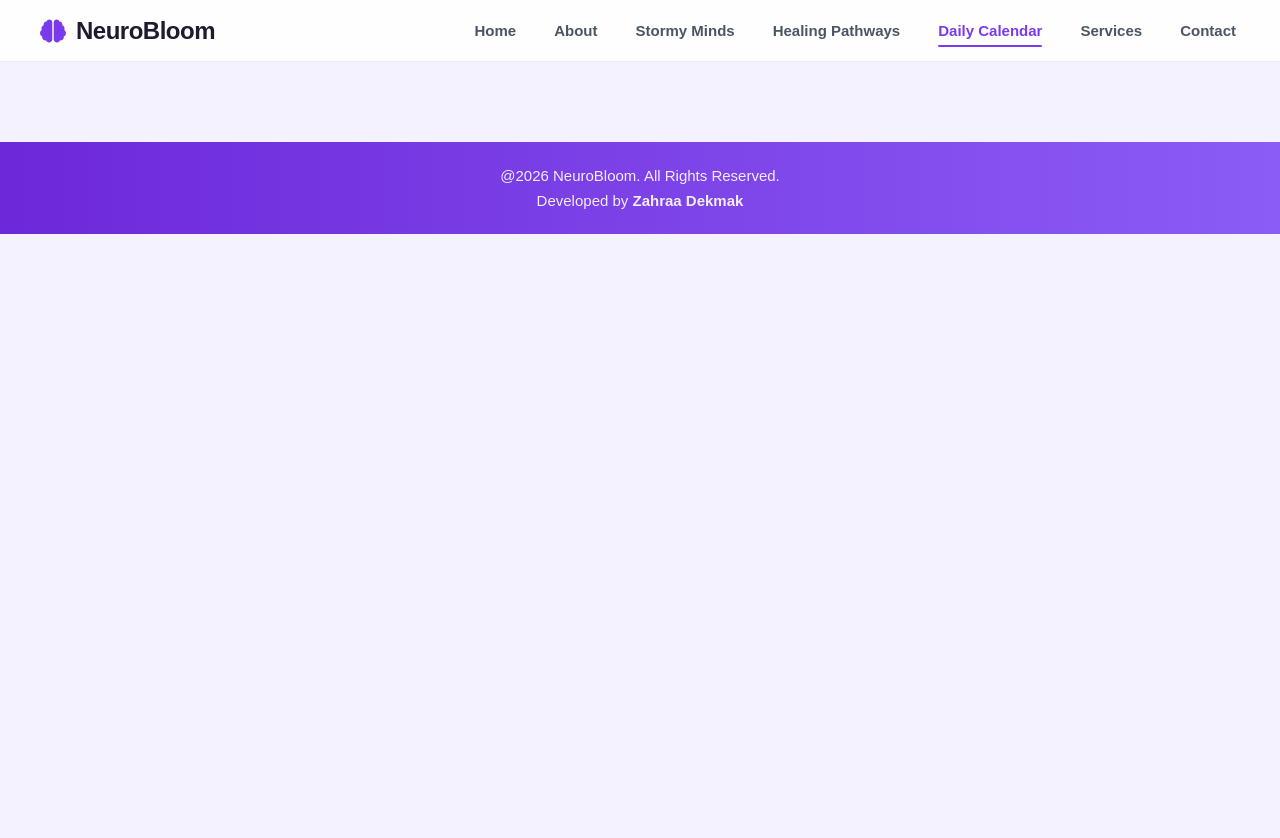
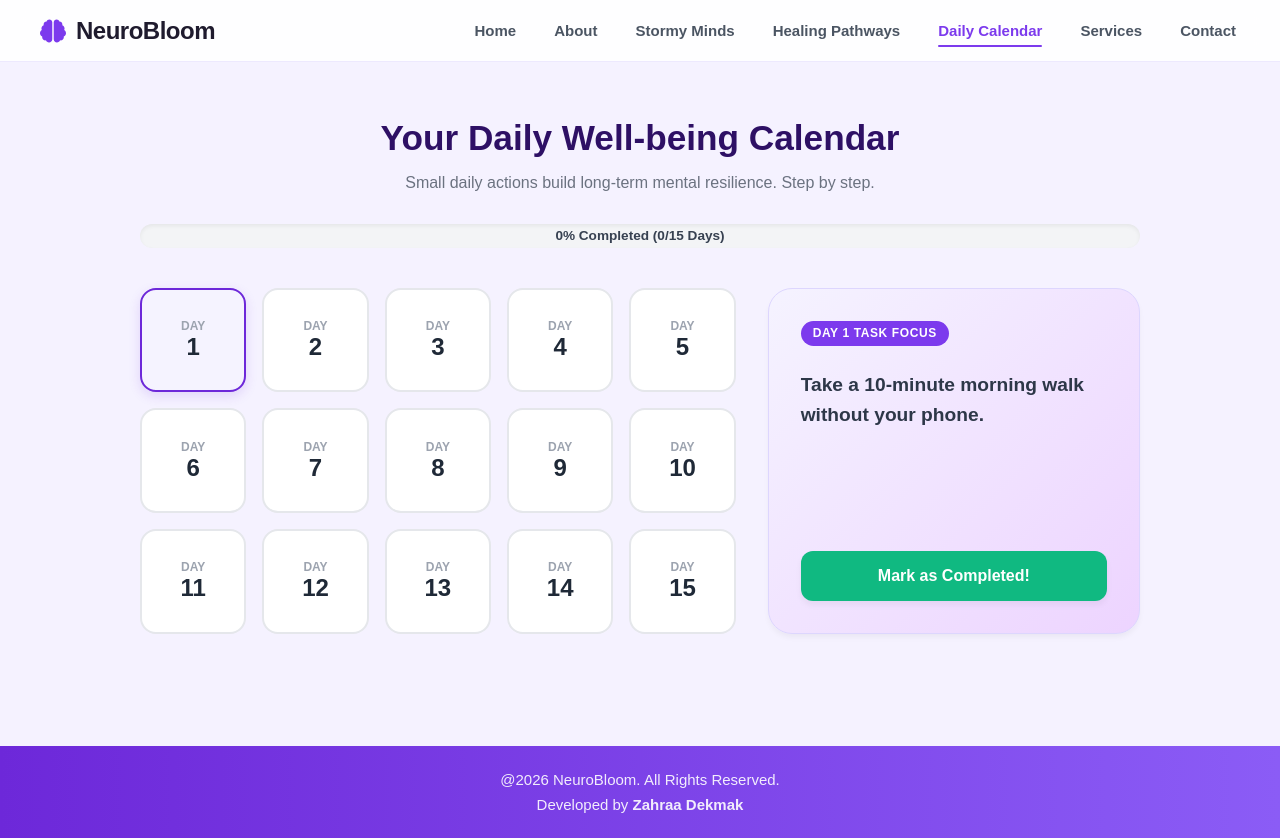
Before and after one commit to zahraadekmak4-ux/NeuroBloom, a React (Create React App) app: page /calendar in a window 1280 px wide. Before the commit the page ends 800 px from the top, so only its background shows below. Built offline with nearby package versions, Linux system fonts and the light colour scheme.

Commit message:
fix calendar import

```diff
--- a/src/App.js
+++ b/src/App.js
@@ -9,7 +9,7 @@ import StormyMinds from "./pages/StormyMinds";
 import HealingPathways from "./pages/HealingPathways";
 import Services from "./pages/Services";
 import Contact from "./pages/Contact";
-import Calender from "./pages/Calender";
+import Calendar from "./pages/Calendar";
 import PageLayout from "./components/PageLayout"; // Import the wrapper
 
 import "./App.css";
@@ -27,7 +27,7 @@ function AnimatedRoutes() {
         <Route path="/healingpathways" element={<PageLayout><HealingPathways /></PageLayout>} />
         <Route path="/services" element={<PageLayout><Services /></PageLayout>} />
         <Route path="/contact" element={<PageLayout><Contact /></PageLayout>} />
-        <Route path="/calender" element={<PageLayout><Calender /></PageLayout>} />
+        <Route path="/calendar" element={<PageLayout><Calendar /></PageLayout>} />
       </Routes>
     </AnimatePresence>
   );
--- a/src/pages/Calender.jsx
+++ b/src/pages/Calendar.jsx
@@ -1,7 +1,7 @@
 import React, { useState } from 'react';
-import './Calender.css';
+import './Calendar.css';
 
-export default function Calender() {
+export default function Calendar() {
   // 15 days of mental health challenges
   const activities = [
     { day: 1, task: "Take a 10-minute morning walk without your phone." },
```
Also changed, not shown: src/pages/Calendar.css (renamed from src/pages/Calender.css).
